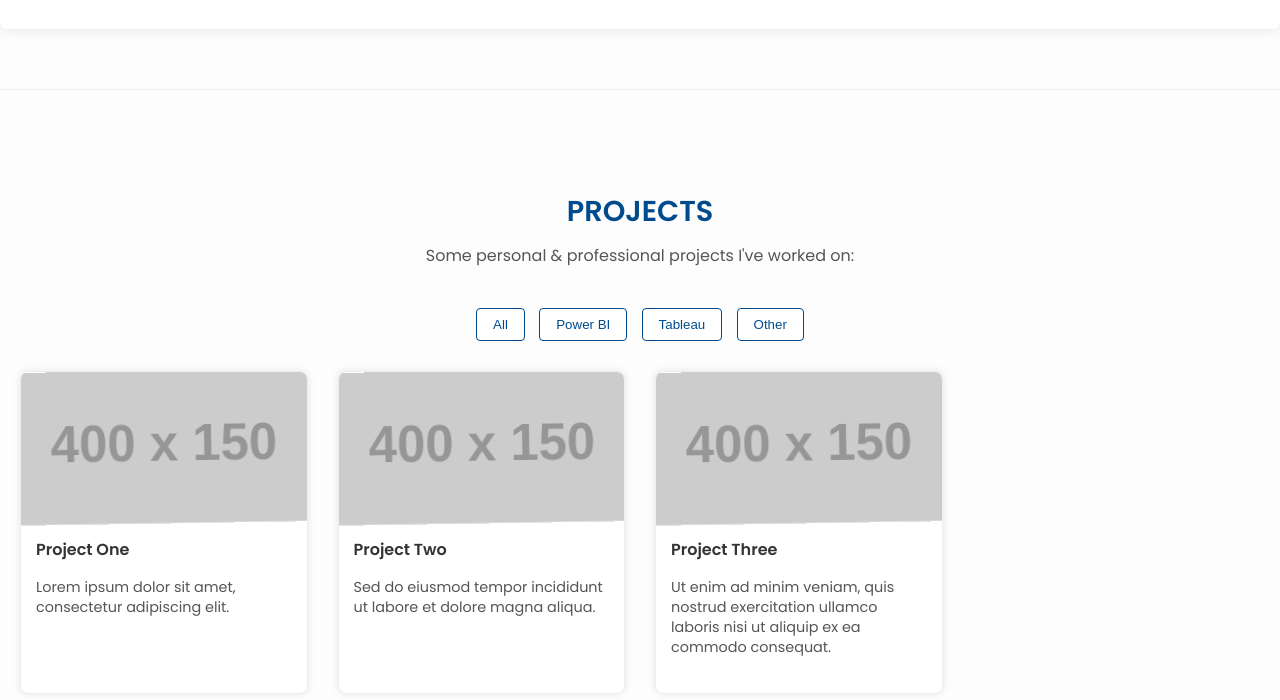
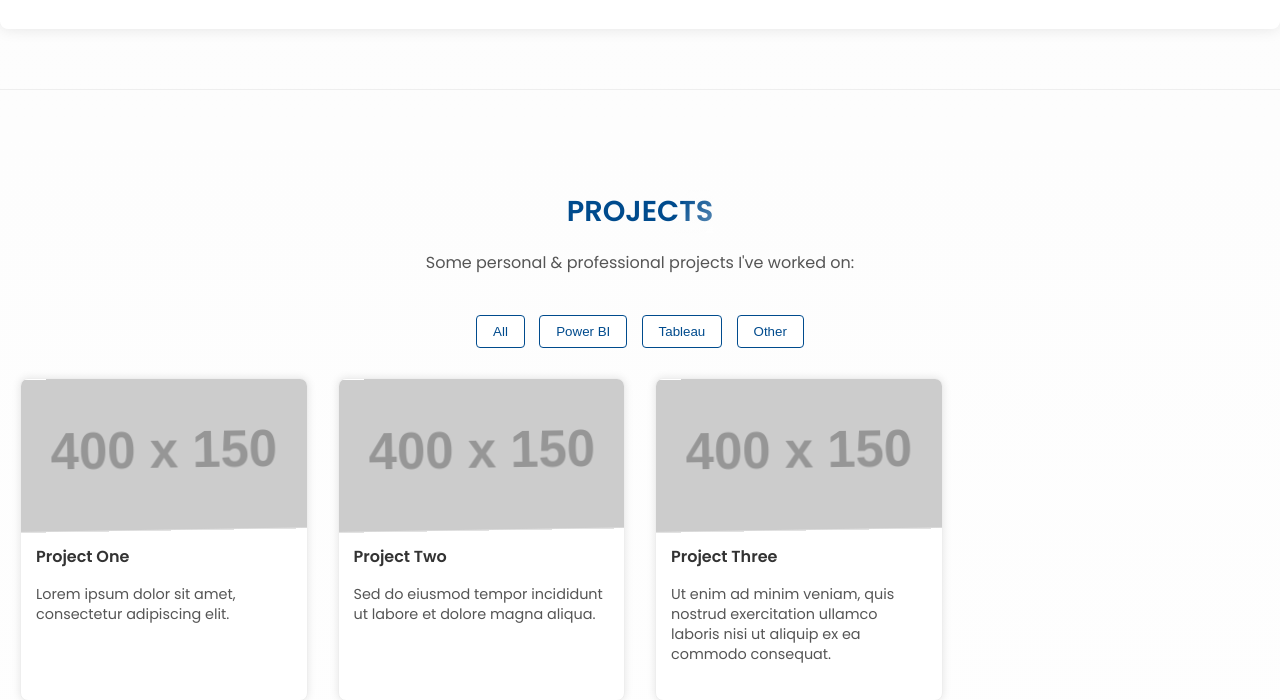
Before and after one commit to josrp172/joseph_rodriguez_bi, a Flask app: page / in a window 1280 px wide. Shown: the part 2148-2848 px from the top of the page. Run offline with Flask 3, Linux system fonts and the light colour scheme; grey boxes labelled with a size stand in for pictures from a placeholder-image service; some libraries are stand-ins or nearby versions.

Commit message:
Improved UI animations

```diff
--- a/static/css/style.css
+++ b/static/css/style.css
@@ -1496,3 +1496,90 @@ footer p {
   50% { left: 100%; }
   100% { left: -100%; }
 }
+
+
+/* --- TIP School Logo */
+.school-logo-wrapper {
+  position: relative;
+  display: inline-block;
+}
+
+.school-logo-wrapper::before {
+  content: "";
+  position: absolute;
+  top: -2px;
+  left: -2px;
+  right: -2px;
+  bottom: -2px;
+  border-radius: 50%;
+  background: linear-gradient(45deg, #f39c12, #f1c40f, #f39c12);
+  background-size: 200%;
+  opacity: 0;
+  transition: opacity 0.3s ease;
+  z-index: -1;
+}
+
+.school-logo-wrapper:hover::before {
+  opacity: 1;
+  animation: pulsateGradient 2s infinite;
+}
+
+@keyframes pulsateGradient {
+  0% {
+    transform: scale(1);
+    opacity: 0.7;
+  }
+  50% {
+    transform: scale(1.05);
+    opacity: 1;
+  }
+  100% {
+    transform: scale(1);
+    opacity: 0.7;
+  }
+}
+
+
+.projects-header h2 {
+  position: relative;
+  display: inline-block;
+  overflow: hidden;
+}
+
+.projects-header h2::after {
+  content: "";
+  position: absolute;
+  top: 0;
+  left: -100%;
+  width: 100%;
+  height: 100%;
+  background: linear-gradient(120deg, transparent, rgba(255,255,255,0.5), transparent);
+  transform: skewX(-20deg);
+  animation: shineTitle 2s infinite;
+}
+
+@keyframes shineTitle {
+  0% { left: -100%; }
+  50% { left: 100%; }
+  100% { left: -100%; }
+}
+/* Initially hide the brackets */
+.rating-label::before,
+.rating-label::after {
+  content: "";
+  opacity: 0;
+  transition: opacity 0.3s ease;
+}
+
+/* On hover, show red brackets before and after the text */
+.progress-skill:hover .rating-label::before {
+  content: "[ ";
+  opacity: 1;
+  color: red;
+}
+
+.progress-skill:hover .rating-label::after {
+  content: " ]";
+  opacity: 1;
+  color: red;
+}
--- a/static/js/scripts.js
+++ b/static/js/scripts.js
@@ -282,6 +282,8 @@ document.querySelectorAll('.progress-rating').forEach(rating => {
         onComplete: () => spark.remove()
       }
     );
+
+
   });
 
 
--- a/templates/index.html
+++ b/templates/index.html
@@ -44,6 +44,8 @@
   </div>
   <!-- Laser effect container -->
   <div class="laser"></div>
+
+
 </header>
 
   <!-- ===== SECTION SEPARATOR ===== -->
@@ -77,7 +79,9 @@
         <table class="education-table">
           <tr>
             <td rowspan="2" style="width:60px; text-align:center;">
+              <div class="school-logo-wrapper">
               <img src="/static/images/tip_c.png" alt="TIP Logo" class="school-logo">
+            </div>
             </td>
             <td>
               <strong>Institute:</strong> Technological Institute of the Philippines
@@ -430,6 +434,7 @@
   </div>
 </section>
 
+
 <!-- Modal Popup for Project Details -->
 <div id="project-modal" class="modal">
   <div class="modal-content">
```
